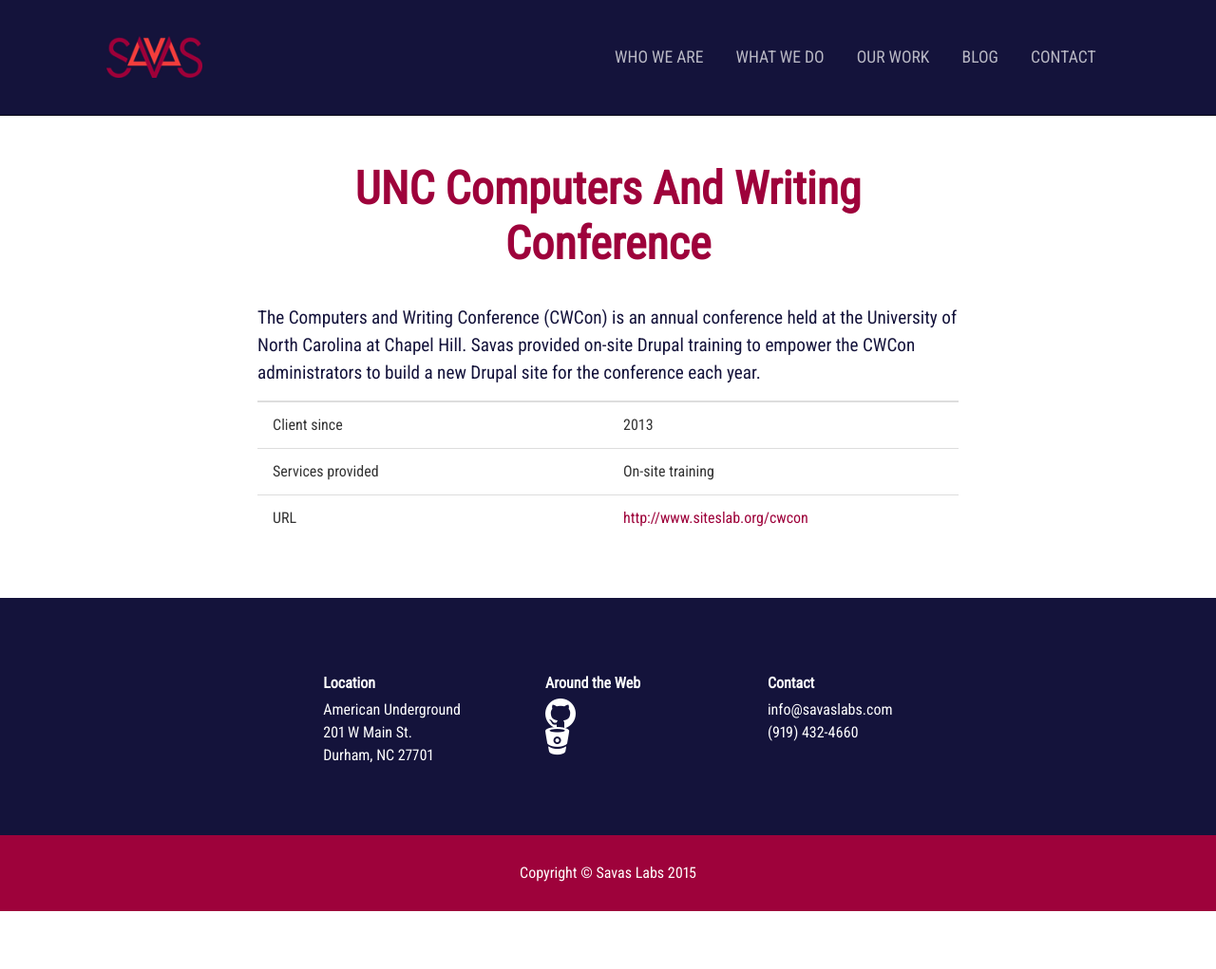
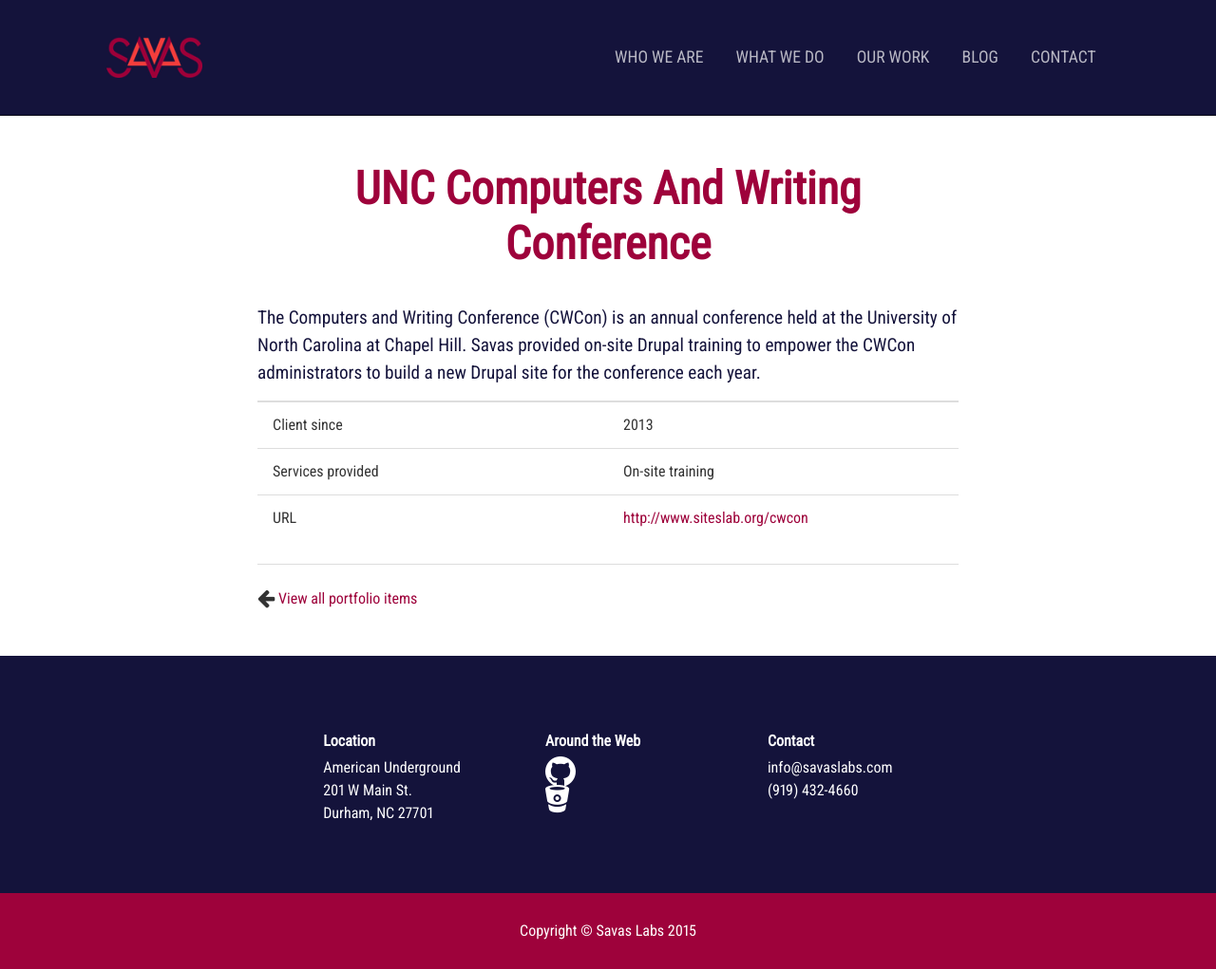
Before and after one commit to tumble1999/savaslabs.github.io, a Jekyll site: the page built from _work/unc-cwcon.md, in a window 1280 px wide. Shown: the whole page at 95% size. Built offline with Jekyll 4.4.1, drawn with Linux system fonts in a browser that asks for light colours; some web fonts are replaced; before the commit the page ends 960 px from its top, so only the background shows below that.

Commit message:
Add View All links

```diff
--- a/_layouts/portfolio.html
+++ b/_layouts/portfolio.html
@@ -26,4 +26,6 @@
             </tbody>
         </table>
     </services>
+    <hr />
+    <i class="fa fa-arrow-left fa-lg"></i> <a href="/work"> View all portfolio items</a>
 </div>
--- a/_layouts/team.html
+++ b/_layouts/team.html
@@ -26,4 +26,6 @@
         </tr>
         {% endif %}
     </table>
+    <hr />
+    <i class="fa fa-arrow-left fa-lg"></i> <a href="/team"> View all team members</a>
 </div>
```
